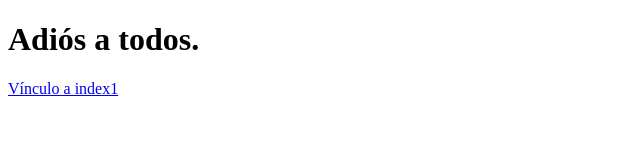
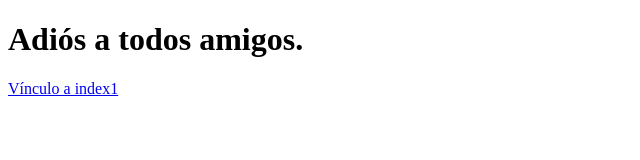
Before and after one commit to mig19902/Evaluacion-DevOps, a website: page evaluacion/public/index2.html in a window 1280 px wide. Shown: the whole page, without its empty margins (0-640 px from the left). Drawn offline with Linux system fonts and the light colour scheme.

Commit message:
Cambios en el index workflow

```diff
--- a/evaluacion/public/index2.html
+++ b/evaluacion/public/index2.html
@@ -6,7 +6,7 @@
     <title>html1</title>
 </head>
 <body>
-    <h1>Adiós a todos.</h1>
+    <h1>Adiós a todos amigos.</h1>
     <p><a href="index1.html">Vínculo a index1</a></p>
 </body>
 </html>
```
